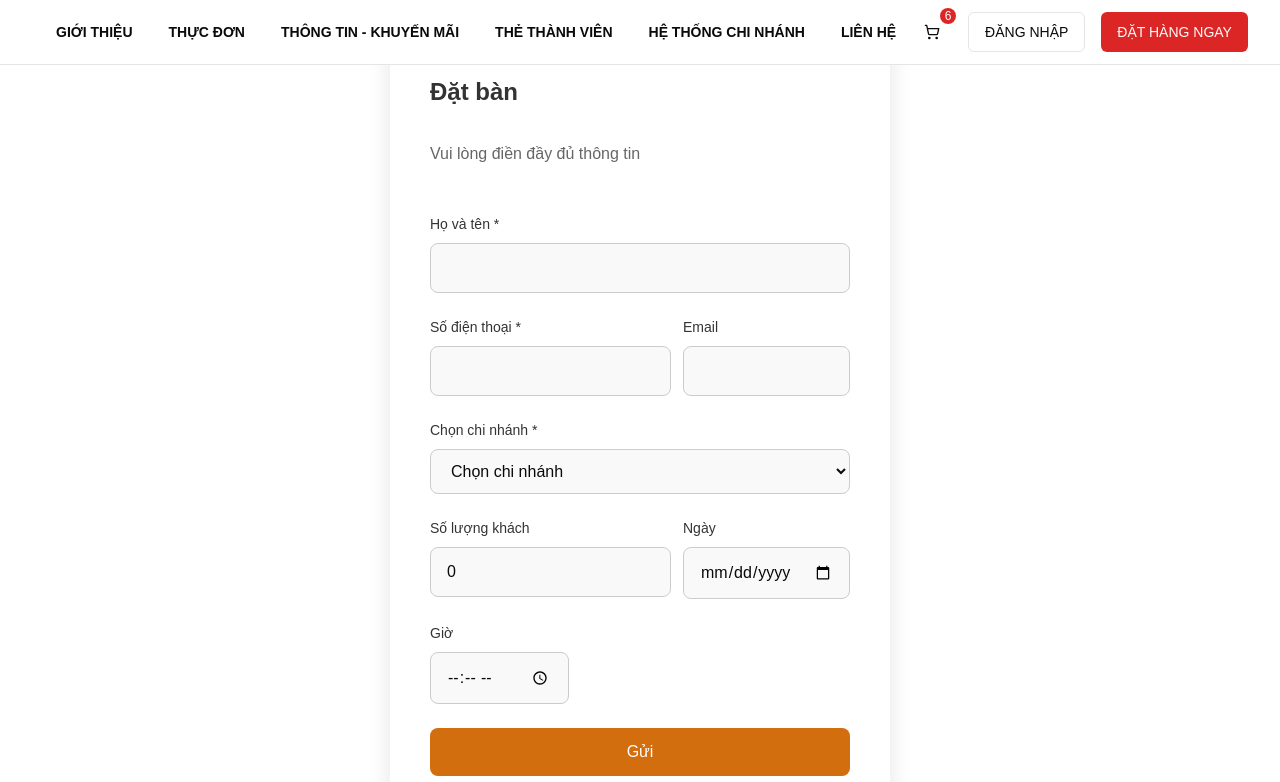
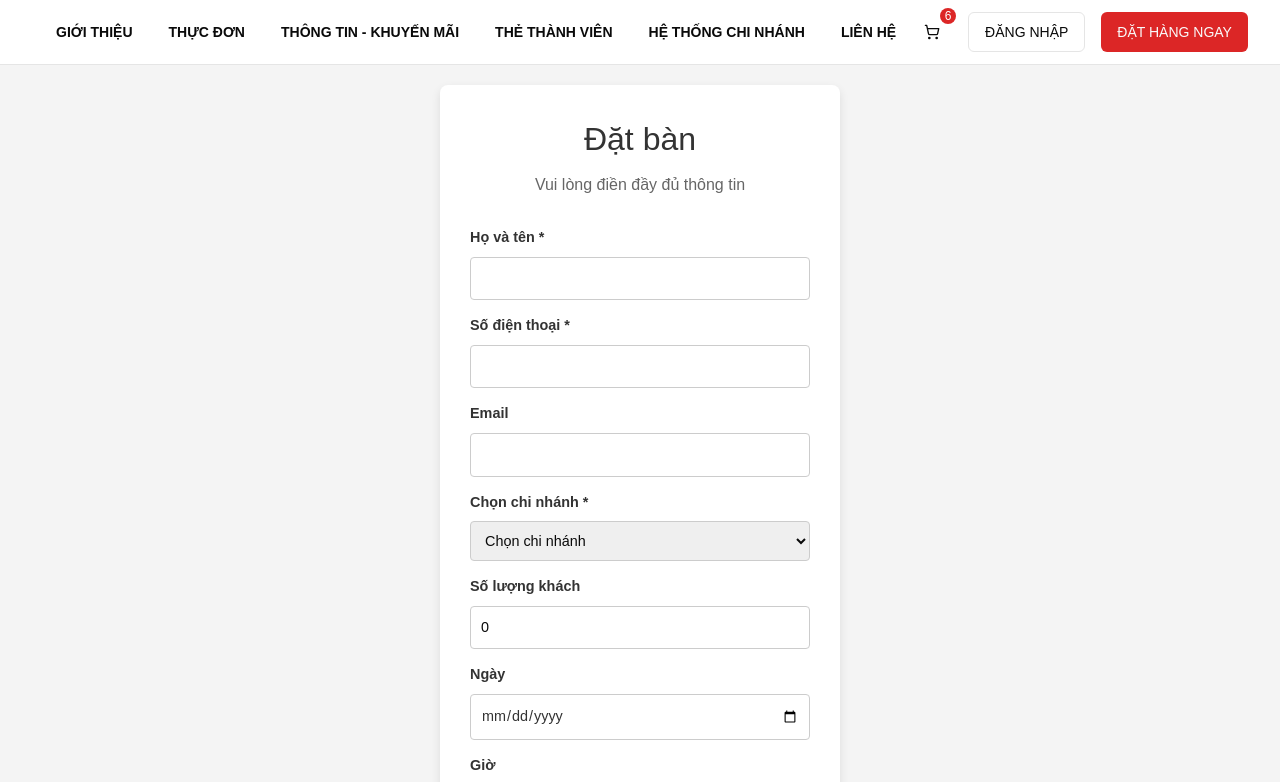
Before and after one commit to hugobatu/Sushi-Restaurant-Management, a Next.js app in the folder src/frontend/: page /reservation in a window 1280 px wide. Shown: the top 782 px of the page. Built offline with nearby package versions, Linux system fonts and the light colour scheme.

Commit message:
trang đăng ký

```diff
--- /dev/null
+++ b/src/frontend/app/registration/page.tsx
@@ -0,0 +1,11 @@
+import RegistrationForm from "../../components/RegistrationForm/RegistrationForm";
+
+const RegistrationPage = () => {
+return (
+    <div>
+        <RegistrationForm />
+    </div>
+);
+};
+
+export default RegistrationPage;
--- /dev/null
+++ b/src/frontend/components/RegistrationForm/RegistrationForm.tsx
@@ -0,0 +1,136 @@
+"use client";
+
+import "./formStyles.css";
+import { useState } from "react";
+
+const RegistrationForm = () => {
+  const [formData, setFormData] = useState({
+    username: "",
+    phone: "",
+    email: "",
+    memberCard: "",
+    fullName: "",
+    password: "",
+    confirmPassword: "",
+  });
+
+  const handleChange = (e: React.ChangeEvent<HTMLInputElement>) => {
+    const { name, value } = e.target;
+    setFormData((prevState) => ({
+      ...prevState,
+      [name]: value,
+    }));
+  };
+
+  const handleSubmit = (e: React.FormEvent) => {
+    e.preventDefault();
+    console.log("Form data submitted:", formData);
+    // TODO: Gửi form lên API
+  };
+
+  return (
+    <div className="registration-form-container">
+      <form onSubmit={handleSubmit} className="registration-form">
+        <h1>ĐĂNG KÝ TÀI KHOẢN</h1>
+        <h3>Vui lòng nhập thông tin đầy đủ để tạo tài khoản</h3>
+
+        {/* Tên Đăng Nhập */}
+        <div className="form-group">
+          <label htmlFor="username">Tên Đăng Nhập *</label>
+          <input
+            type="text"
+            id="username"
+            name="username"
+            value={formData.username}
+            onChange={handleChange}
+            required
+          />
+        </div>
+
+        {/* Số Điện Thoại */}
+        <div className="form-group">
+          <label htmlFor="phone">Số Điện Thoại *</label>
+          <input
+            type="text"
+            id="phone"
+            name="phone"
+            value={formData.phone}
+            onChange={handleChange}
+            required
+          />
+        </div>
+
+        {/* Email */}
+        <div className="form-group">
+          <label htmlFor="email">Email *</label>
+          <input
+            type="email"
+            id="email"
+            name="email"
+            value={formData.email}
+            onChange={handleChange}
+            required
+          />
+        </div>
+
+        {/* Mã Thẻ Thành Viên */}
+        <div className="form-group">
+          <label htmlFor="memberCard">Mã Thẻ Thành Viên *</label>
+          <input
+            type="text"
+            id="memberCard"
+            name="memberCard"
+            value={formData.memberCard}
+            onChange={handleChange}
+          />
+        </div>
+
+        {/* Họ Và Tên */}
+        <div className="form-group">
+          <label htmlFor="fullName">Họ Và Tên *</label>
+          <input
+            type="text"
+            id="fullName"
+            name="fullName"
+            value={formData.fullName}
+            onChange={handleChange}
+            required
+          />
+        </div>
+
+        {/* Mật Khẩu */}
+        <div className="form-group">
+          <label htmlFor="password">Mật Khẩu *</label>
+          <input
+            type="password"
+            id="password"
+            name="password"
+            value={formData.password}
+            onChange={handleChange}
+            required
+          />
+        </div>
+
+        {/* Xác Nhận Mật Khẩu */}
+        <div className="form-group">
+          <label htmlFor="confirmPassword">Xác Nhận Mật Khẩu *</label>
+          <input
+            type="password"
+            id="confirmPassword"
+            name="confirmPassword"
+            value={formData.confirmPassword}
+            onChange={handleChange}
+            required
+          />
+        </div>
+
+        {/* Nút Gửi */}
+        <button type="submit" className="submit-button">
+          Đăng Ký
+        </button>
+      </form>
+    </div>
+  );
+};
+
+export default RegistrationForm;
--- /dev/null
+++ b/src/frontend/components/RegistrationForm/formStyles.css
@@ -0,0 +1,83 @@
+/* src/components/RegistrationForm/formStyles.css */
+h1 {
+    font-size: 2.5rem;
+    color: #000000;
+    text-align: left;
+    margin-bottom: 20px;
+}
+
+h3 {
+    font-size: 1.2rem;
+    color: #333;
+    margin-bottom: 30px;
+}
+
+.registration-form-container {
+    display: flex;
+    justify-content: center;
+    align-items: flex-start;
+    height: 90vh;
+    padding: 20px;
+}
+
+.registration-form {
+    display: flex;
+    flex-direction: column;
+    gap: 20px;
+    width: 100%;
+    max-width: 600px;
+    padding: 20px;
+    background-color: #ffffff;
+    border-radius: 8px;
+    box-shadow: 0 4px 10px rgba(0, 50, 50, 0.3);
+    box-sizing: border-box;
+}
+
+.form-group {
+    display: flex;
+    flex-direction: column;
+    gap: 12px;
+}
+.form-group-inline {
+    display: flex;
+    gap: 20px; /* Khoảng cách giữa các trường */
+    align-items: center; /* Căn giữa các trường dọc */
+    justify-content: space-between; /* Khoảng cách đều giữa các trường */
+}
+
+.form-group-inline input {
+    flex: 1; /* Mỗi input sẽ chiếm đều khoảng trống */
+    max-width: 100%; /* Không vượt quá không gian của container */
+    padding: 15px;
+    font-size: 1rem;
+    border: 1px solid #ccc;
+    border-radius: 4px;
+}
+
+input {
+    padding: 12px;
+    font-size: 1rem;
+    border: 1px solid #ccc;
+    border-radius: 4px;
+    width: 100%;
+    box-sizing: border-box; /* Đảm bảo padding không ảnh hưởng kích thước */
+}
+
+.form-group-inline > .form-group {
+    flex: 1;
+}
+
+.submit-button {
+    background-color: #e63946;
+    color: white;
+    padding: 12px 20px;
+    border: none;
+    border-radius: 4px;
+    cursor: pointer;
+    font-size: 1rem;
+    margin-top: 20px;
+}
+
+.submit-button:hover {
+    background-color: #b91c1c;
+}
--- a/src/frontend/components/ReservationForm/ReservationForm.tsx
+++ b/src/frontend/components/ReservationForm/ReservationForm.tsx
@@ -1,4 +1,3 @@
-// src/components/ReservationForm/ReservationForm.tsx
 "use client";
 
 import "./formStyles.css";
@@ -13,7 +12,6 @@ const ReservationForm = () => {
     guests: 0,
     date: "",
     time: "",
-    note: "",
   });
 
   const handleChange = (e: React.ChangeEvent<HTMLInputElement | HTMLSelectElement | HTMLTextAreaElement>) => {
@@ -27,14 +25,16 @@ const ReservationForm = () => {
   const handleSubmit = (e: React.FormEvent) => {
     e.preventDefault();
     console.log("Form data submitted:", formData);
-    // TODO: Send the form data to an API or process it further
+    // TODO: Send the form data to the API or process it further
   };
 
   return (
     <div className="reservation-form-container">
       <form onSubmit={handleSubmit} className="reservation-form">
+        <div className="form-header">
           <h1 className="form-title">Đặt bàn</h1>
           <p className="form-subtitle">Vui lòng điền đầy đủ thông tin</p>
+        </div>
 
         <div className="form-group">
           <label htmlFor="name" className="form-label">Họ và tên *</label>
@@ -49,8 +49,7 @@ const ReservationForm = () => {
           />
         </div>
 
-        <div className="form-group-inline">
-          <div className="form-group phone-field">
+        <div className="form-group">
           <label htmlFor="phone" className="form-label">Số điện thoại *</label>
           <input
             type="text"
@@ -62,7 +61,8 @@ const ReservationForm = () => {
             required
           />
         </div>
-          <div className="form-group email-field">
+
+        <div className="form-group">
           <label htmlFor="email" className="form-label">Email</label>
           <input
             type="email"
@@ -70,10 +70,8 @@ const ReservationForm = () => {
             name="email"
             value={formData.email}
             onChange={handleChange}
-              className="form-input email-field"
+            className="form-input"
           />
-
-          </div>
         </div>
 
         <div className="form-group">
@@ -93,7 +91,6 @@ const ReservationForm = () => {
           </select>
         </div>
 
-        <div className="form-group-inline">
         <div className="form-group">
           <label htmlFor="guests" className="form-label">Số lượng khách</label>
           <input
@@ -105,6 +102,7 @@ const ReservationForm = () => {
             className="form-input"
           />
         </div>
+
         <div className="form-group">
           <label htmlFor="date" className="form-label">Ngày</label>
           <input
@@ -116,9 +114,7 @@ const ReservationForm = () => {
             className="form-input"
           />
         </div>
-        </div>
 
-        <div className="form-group-inline">
         <div className="form-group">
           <label htmlFor="time" className="form-label">Giờ</label>
           <input
@@ -130,7 +126,6 @@ const ReservationForm = () => {
             className="form-input"
           />
         </div>
-        </div>
 
         <button type="submit" className="submit-button">
           Gửi
--- a/src/frontend/components/ReservationForm/formStyles.css
+++ b/src/frontend/components/ReservationForm/formStyles.css
@@ -1,94 +1,94 @@
-/* src/components/ReservationForm/formStyles.css */
-
 .reservation-form-container {
     display: flex;
     justify-content: center;
     align-items: center;
-    height: 90vh;
+    min-height: 100vh;
     padding: 20px;
-    background-color: #ffffff;
+    background-color: #f4f4f4;
 }
 
 .reservation-form {
-    display: flex;
-    flex-direction: column;
-    gap: 24px;
     width: 100%;
-    max-width: 500px;
-    padding: 40px;
+    max-width: 400px;
+    padding: 30px;
     background-color: #ffffff;
-    border-radius: 12px;
-    box-shadow: 0 4px 24px rgba(0, 0, 0, 0.1);
+    border-radius: 8px;
+    box-shadow: 0 4px 10px rgba(0, 0, 0, 0.1);
     box-sizing: border-box;
 }
 
+.form-header {
+    margin-bottom: 30px;
+    text-align: center;
+}
+
 .form-title {
-    font-size: 24px;
-    font-weight: 600;
-    color: #333333;
-    margin-bottom: 8px;
+    font-size: 2rem;
+    color: #333;
+    margin-bottom: 10px;
 }
 
 .form-subtitle {
-    font-size: 16px;
-    color: #666666;
-    margin-bottom: 24px;
+    font-size: 1rem;
+    color: #666;
+    margin-bottom: 20px;
 }
 
 .form-group {
     display: flex;
     flex-direction: column;
     gap: 8px;
-}
-
-.form-group-inline {
-    display: flex;
-    justify-content: space-between;
-    gap: 12px;
-}
-
-.form-group.email-field,
-.form-group.phone-field {
-    flex-basis: 50%;
-}
-
-.form-input.email-field,
-.form-input.phone-field {
-    width: 100%;
+    margin-bottom: 15px;
 }
 
 .form-label {
-    font-size: 14px;
-    font-weight: 500;
-    color: #333333;
+    font-weight: 600;
+    font-size: 0.9rem;
+    color: #333;
 }
 
 .form-input {
-    padding: 12px 16px;
-    font-size: 16px;
-    border: 1px solid #cccccc;
-    border-radius: 8px;
-    background-color: #f9f9f9;
-    transition: border-color 0.3s ease;
-}
-
-.form-input:focus {
-    outline: none;
-    border-color: #d36e0e;
+    padding: 10px;
+    font-size: 0.9rem;
+    border: 1px solid #ccc;
+    border-radius: 4px;
+    width: 100%;
+    box-sizing: border-box;
 }
 
 .submit-button {
-    background-color: #d36e0e;
+    width: 100%;
+    background-color: #e63946;
     color: white;
-    padding: 12px 24px;
+    padding: 12px;
     border: none;
-    border-radius: 8px;
+    border-radius: 4px;
     cursor: pointer;
-    font-size: 16px;
-    font-weight: 500;
+    font-size: 1rem;
+    margin-top: 10px;
     transition: background-color 0.3s ease;
 }
 
 .submit-button:hover {
-    background-color: #000000;
+    background-color: #b91c1c;
 }
+
+/* Specific input type styling */
+input[type="date"],
+input[type="time"] {
+    appearance: none;
+    -webkit-appearance: none;
+    color: #333;
+}
+
+input[type="number"] {
+    appearance: none;
+    -webkit-appearance: textfield;
+    -moz-appearance: textfield;
+}
+
+input[type="number"]::-webkit-inner-spin-button,
+input[type="number"]::-webkit-outer-spin-button {
+    -webkit-appearance: none;
+    margin: 0;
+}
```
Lines whose indentation alone changed are shown as unchanged.
